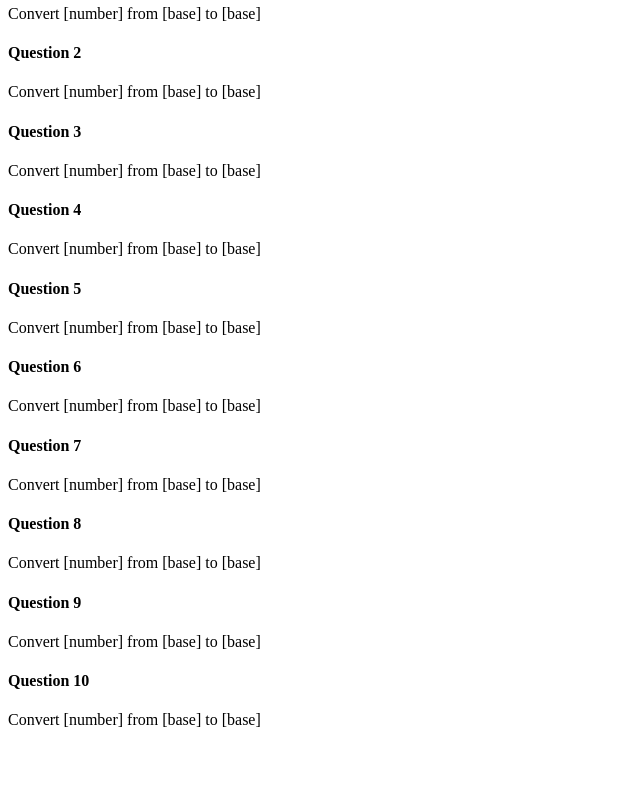
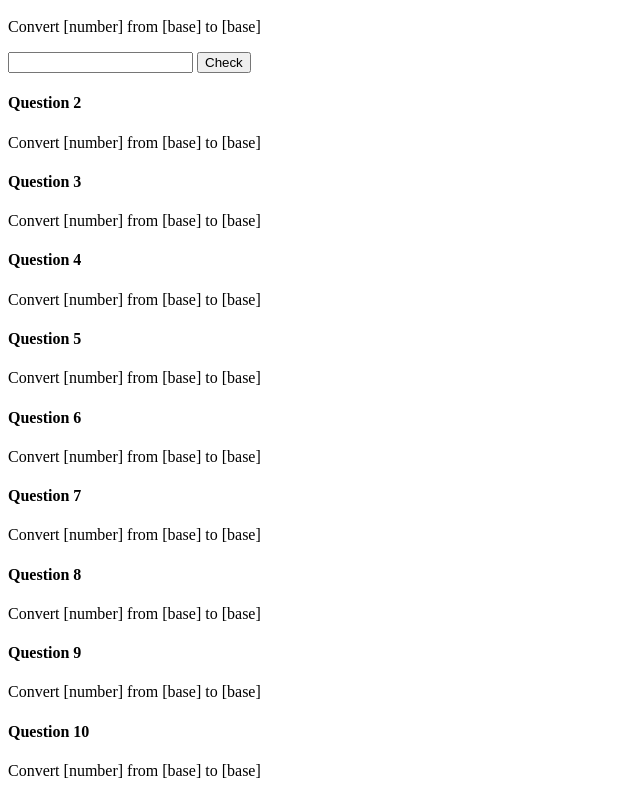
Before and after one commit to ethancstring/binary-practice, a plain HTML site: page index.html in a window 1280 px wide. Shown: the part 101-897 px from the top of the page, without its empty margins (0-640 px from the left). Before the commit the page ends 846 px from the top, so only its background shows below. Drawn offline with Linux system fonts and the light colour scheme.

Commit message:
Added DOCTYPE

```diff
--- a/index.html
+++ b/index.html
@@ -1,11 +1,22 @@
+<!DOCTYPE html>
 <html>
 	<head>
 		<title>Binary Practice</title>
 	</head>
 	<body>
+		<script>
+			function check(number) {
+				const box = document.getElementById('answerEntry1');
+				box.style.backgroundColor = 'black';
+				box.style.color = 'white';
+				window.alert(number);
+			}
+		</script>
 		<h1>Binary Practice</h1>
 		<h4>Question 1</h4>
 		<p>Convert [number] from [base] to [base]</p>
+		<input type="text" class="answerEntry" id="answerEntry1">
+		<button onclick="check(7)">Check</button>
                 <h4>Question 2</h4>
                 <p>Convert [number] from [base] to [base]</p>
                 <h4>Question 3</h4>
```
